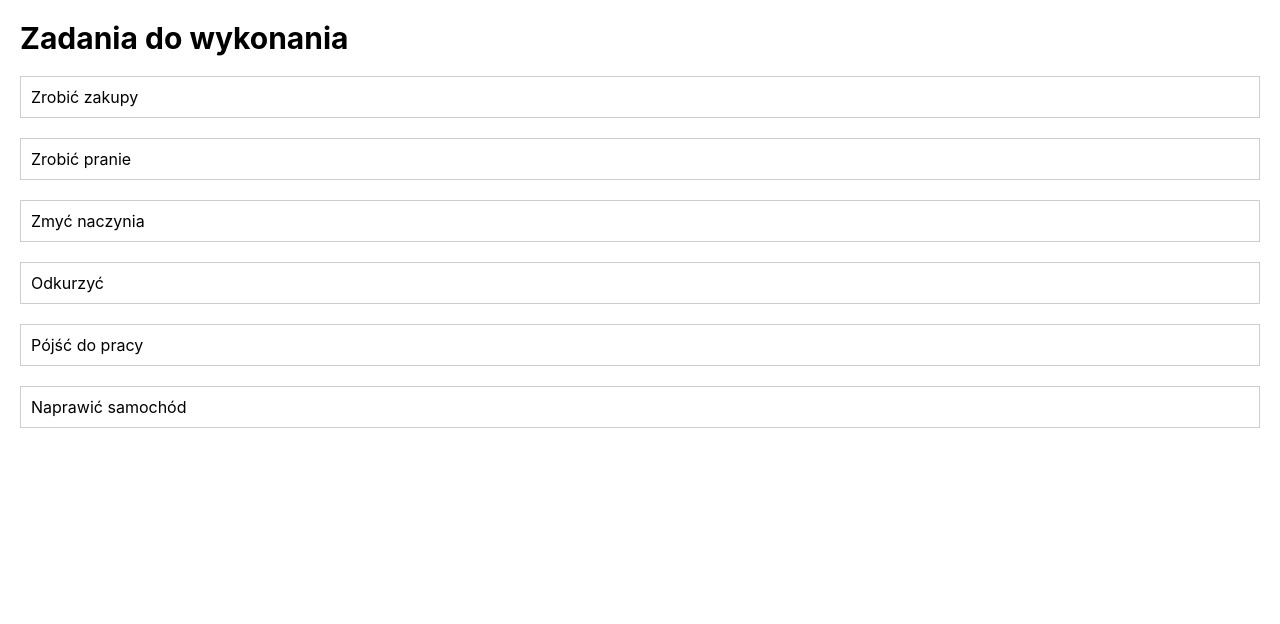
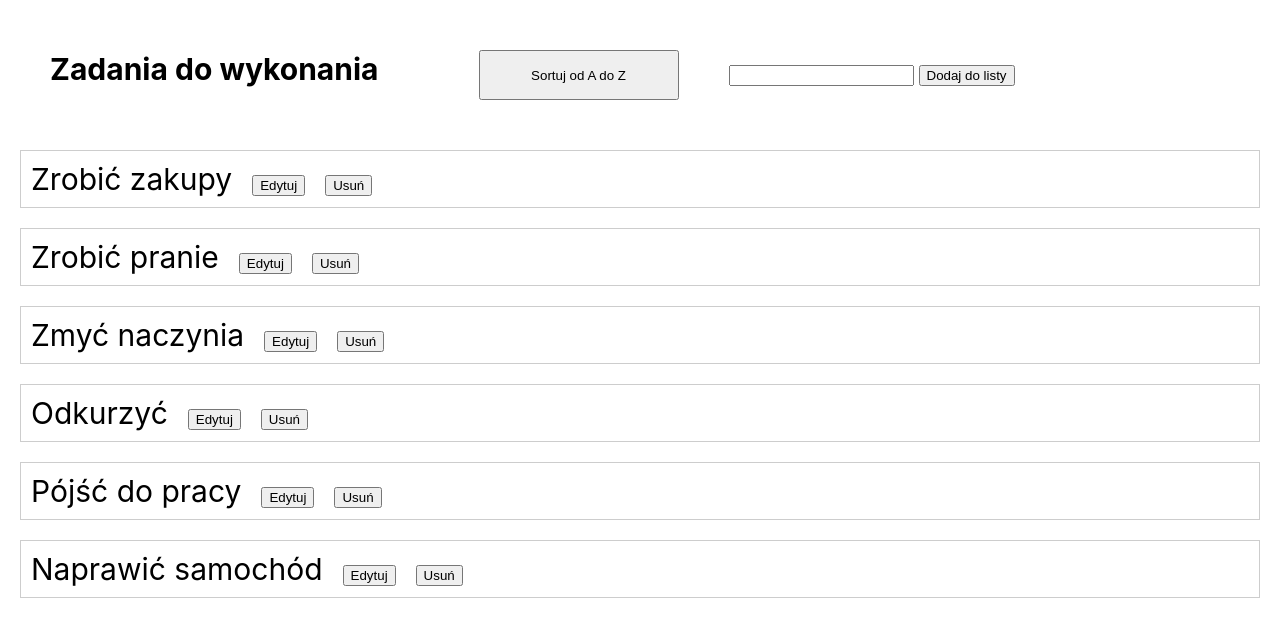
Before and after one commit to Marcin-Kwiatek/TODO-list, a React (Create React App) app in the folder my-app/: page / in a window 1280 px wide. Shown: the top 624 px of the page. Built offline with nearby package versions, Linux system fonts and the light colour scheme.

Commit message:
adding and removing tasks

```diff
--- a/my-app/src/Todo.js
+++ b/my-app/src/Todo.js
@@ -1,4 +1,5 @@
 import React from 'react'
+import TodoItem from './TodoItem'
 
 class Todo extends React.Component {
     state = {
@@ -9,22 +10,48 @@ class Todo extends React.Component {
             {title:'Odkurzyć'},
             {title:'Pójść do pracy'},
             {title:'Naprawić samochód'},
-
-        ]
+        ],
+        inputValue: ""
     }
     render() {
         const elements = this.state.elements.map(e =>{
-            return <div className='task'>{e.title}</div>
+            return <TodoItem title={e.title} removeTask={this.removeTask.bind(this)}></TodoItem>
         })
         return(
             <>
                 <div style={{clear:'both'}}>
-                <div className="toDoTitle">Zadania do wykonania</div>
+                <div className="toDoTitle">
+                    Zadania do wykonania
+                    <button className='sortButton'>Sortuj od A do Z</button>
+                    <input value={this.state.inputValue} onChange={this.inputHandler.bind(this)} style={{marginLeft:'50px'}}
+                     type='text'></input>
+                    <button style={{marginLeft:'5px'}} onClick={this.addTask.bind(this)}>Dodaj do listy</button>
+                </div>
                 {elements}
                 </div>
             </>
         )
     }
+    addTask(){
+        const item = {
+            title: this.state.inputValue
+        }
+        const newElements = [item, ...this.state.elements]
+        this.setState({elements: newElements})
+    }
+    inputHandler(event){
+        const newValue = event.target.value
+        this.setState({inputValue: newValue})
+    }
+    removeTask(title){
+        let filteredElements = []
+        for(let i=0; i<this.state.elements.length;i++){
+           if(this.state.elements[i].title!==title){
+               filteredElements.push(this.state.elements[i])
+           }
+        }
+        this.setState({elements: filteredElements})
+    }
 }
 
 export default Todo
--- /dev/null
+++ b/my-app/src/TodoItem.js
@@ -0,0 +1,18 @@
+import React from 'react'
+
+class TodoItem extends React.Component {
+    render(){
+        return(
+            <div className='task'>
+                {this.props.title}
+                <button style={{marginLeft:'20px'}}>Edytuj</button>
+                <button style={{marginLeft:'20px'}} onClick={this.removeTask.bind(this)}>Usuń</button>
+            </div>
+        )
+    }
+    removeTask(){
+        this.props.removeTask(this.props.title)
+    }
+}
+
+export default TodoItem
--- a/my-app/src/index.css
+++ b/my-app/src/index.css
@@ -3,6 +3,7 @@ body {
     font-family: -apple-system, BlinkMacSystemFont, 'Segoe UI', 'Roboto', 'Oxygen', 'Ubuntu', 'Cantarell', 'Fira Sans', 'Droid Sans', 'Helvetica Neue', sans-serif;
     -webkit-font-smoothing: antialiased;
     -moz-osx-font-smoothing: grayscale;
+    font-size: 30px;
 }
 
 code {
@@ -18,5 +19,11 @@ code {
 .toDoTitle {
     font-size: 30px;
     font-weight: bold;
-    margin: 20px;
+    margin: 50px;
 }
+
+.sortButton {
+    margin-left: 100px;
+    width: 200px;
+    height: 50px;
+}
```
